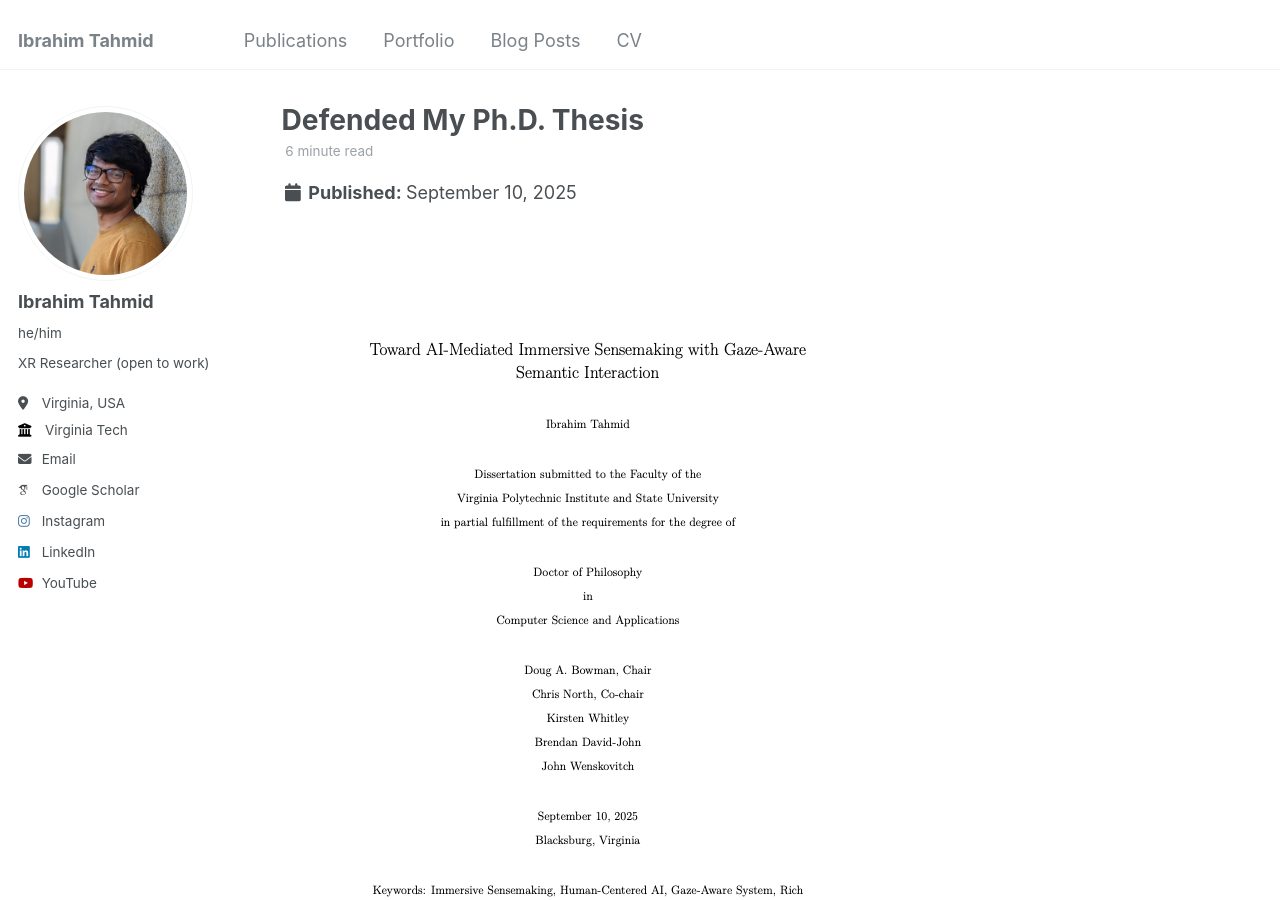
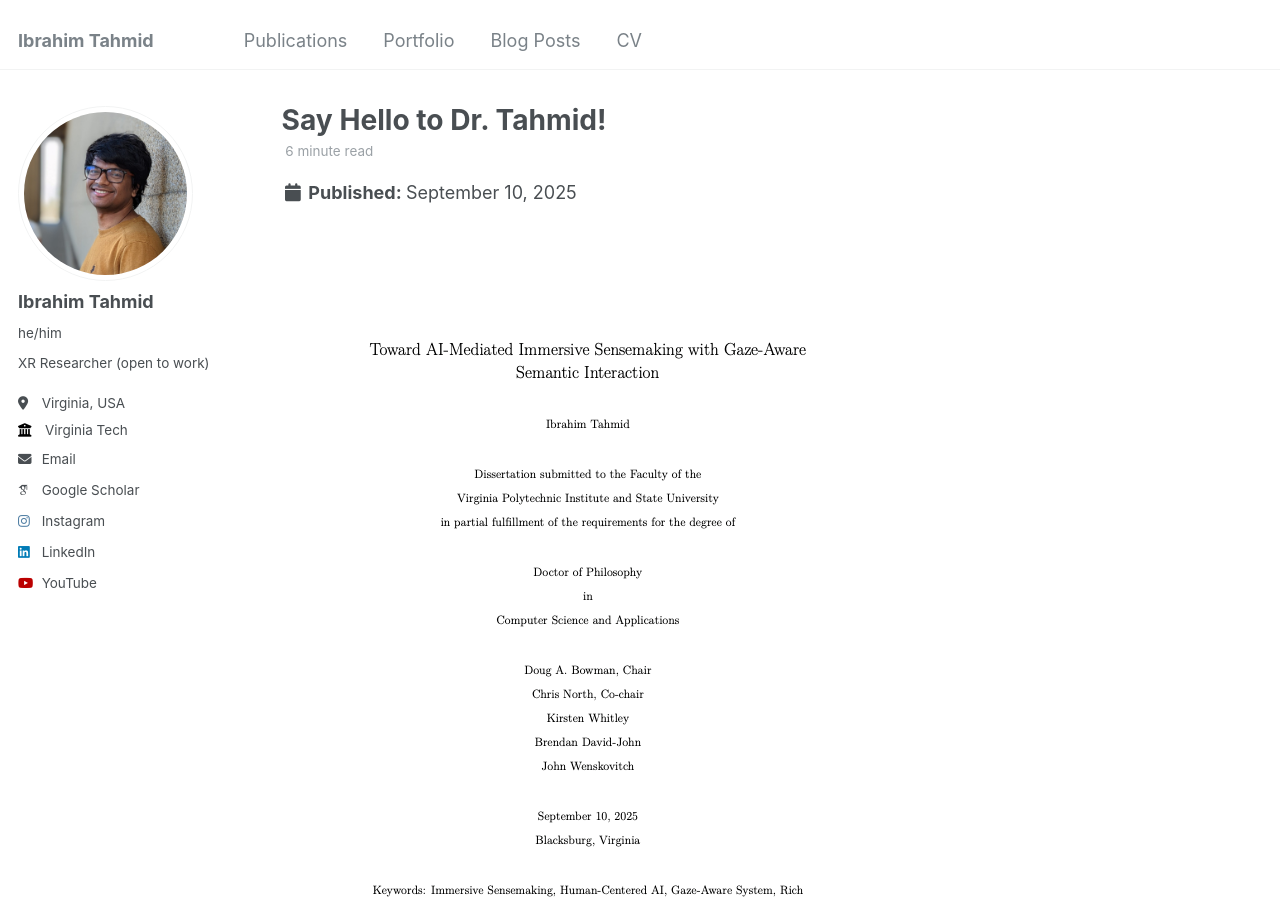
Before and after one commit to iatahmid/iatahmid.github.io, a Jekyll site: the page built from _posts/2025-09-10-phd-defense.md, in a window 1280 px wide and 900 px high. Built offline with Jekyll 4.4.1, drawn with Linux system fonts in a browser that asks for light colours; some web fonts are replaced.

Commit message:
phd defense post

```diff
--- a/_posts/2025-09-10-phd-defense.md
+++ b/_posts/2025-09-10-phd-defense.md
@@ -1,5 +1,5 @@
 ---
-title: 'Defended My Ph.D. Thesis'
+title: 'Say Hello to Dr. Tahmid!'
 date: 2025-09-10
 permalink: /post/2025/09/phd-defense/
 tags:
```
